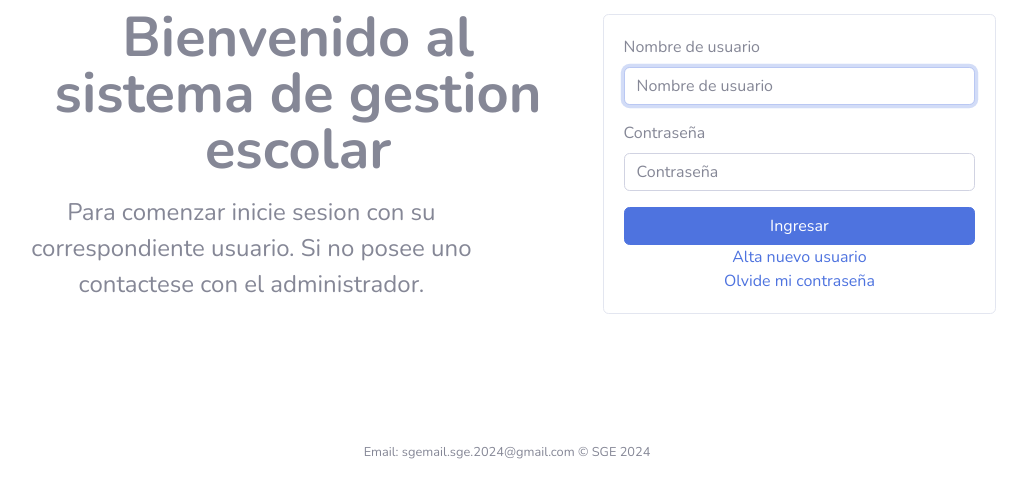
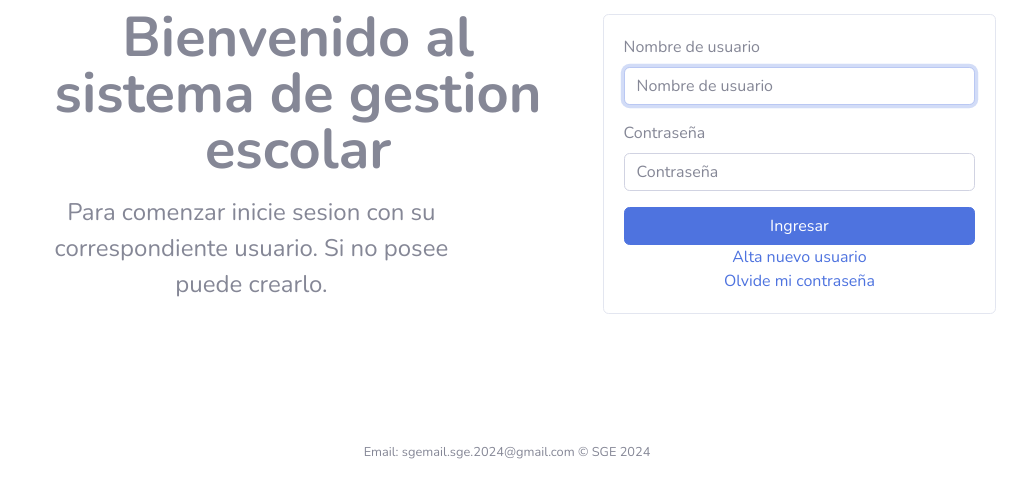
Before and after one commit to jntorres2014/proyecto_sge, a Django app: page /login in a window 1280 px wide. Shown: the part 180-678 px from the top of the page, without its empty margins (133-1160 px from the left). Run offline with Django 4.2, Linux system fonts and the light colour scheme; data comes from the database, SQL or seed files in the repository; some libraries are stand-ins or nearby versions.

Commit message:
cambio chico

```diff
--- a/principal/templates/signin.html
+++ b/principal/templates/signin.html
@@ -24,7 +24,7 @@
     <div class="row align-items-center g-lg-5 py-5">
       <div class="col-lg-7 text-center text-lg-start">
         <h1 class="display-4 fw-bold lh-1 mb-3">Bienvenido al sistema de gestion escolar</h1>
-        <p class="col-lg-10 fs-4">Para comenzar inicie sesion con su correspondiente usuario. Si no posee uno contactese con el administrador.</p>
+        <p class="col-lg-10 fs-4">Para comenzar inicie sesion con su correspondiente usuario. Si no posee puede crearlo.</p>
       </div>
       <div class="col-md-10 mx-auto col-lg-5">
 
```
